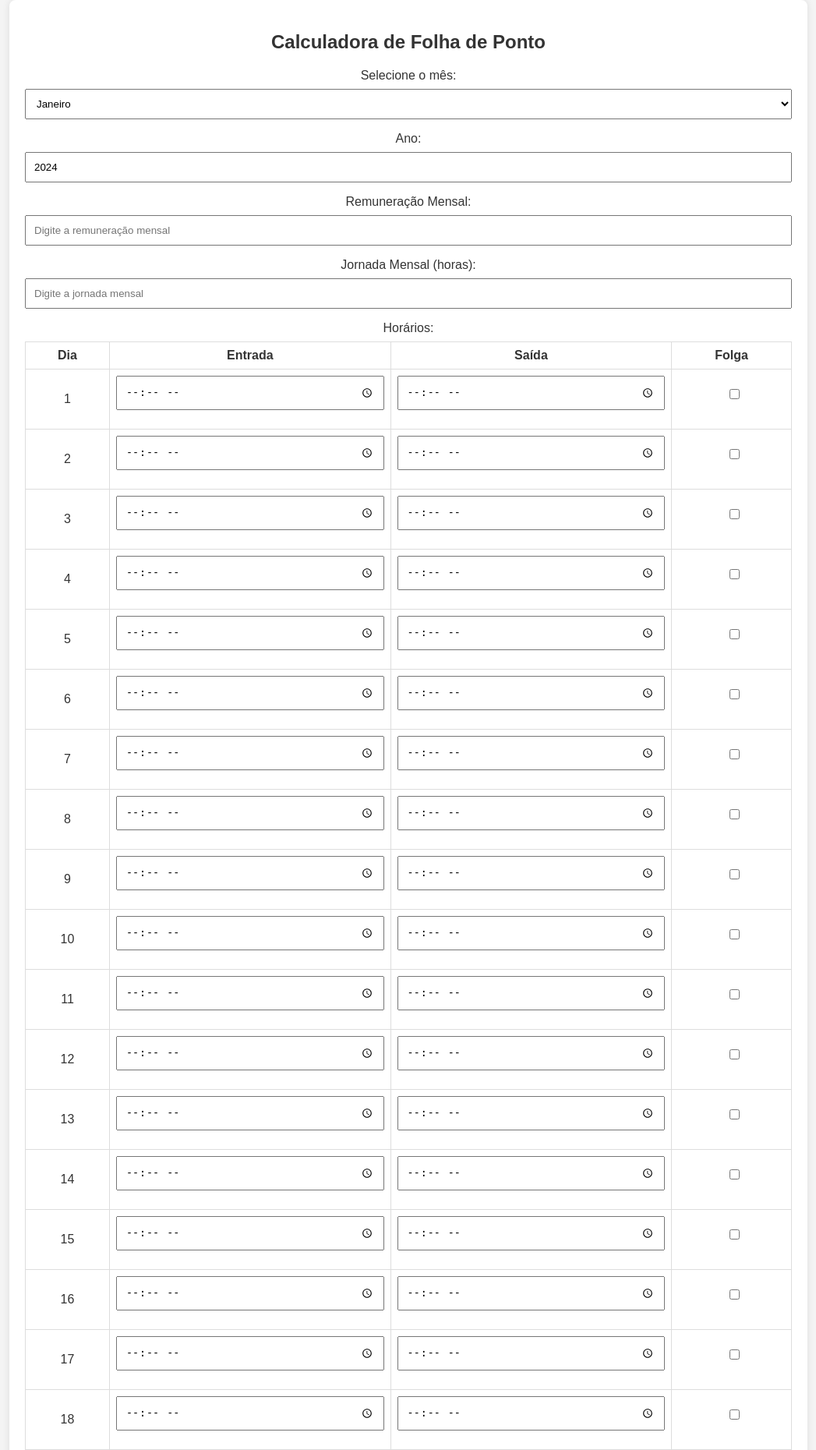
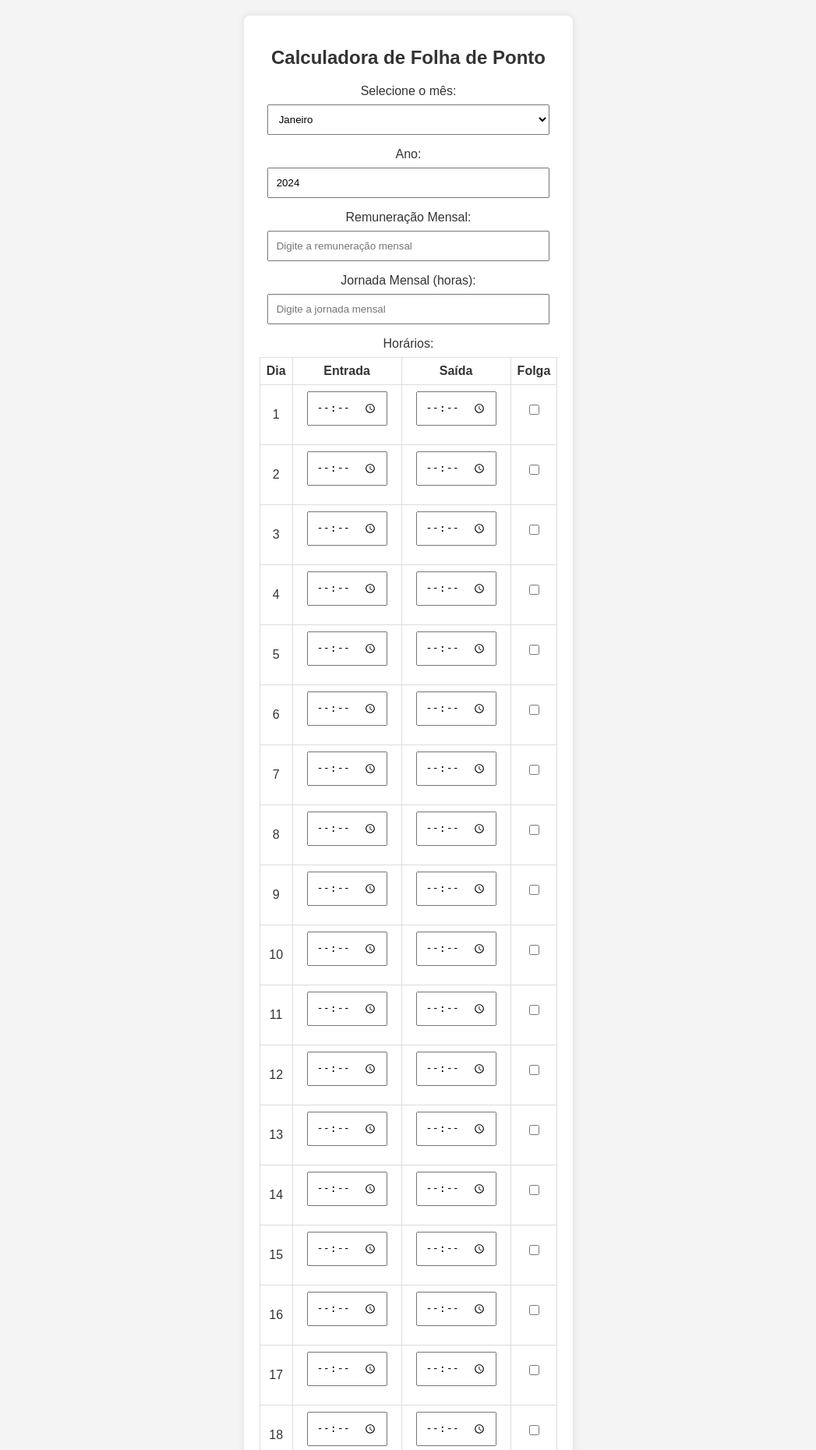
Before and after one commit to mbenitesgit/folhapontoweb, a PHP site: page / in a window 1280 px wide. Shown: the top 1860 px of the page at 78% size, without its empty margins (116-1163 px from the left). Run offline with PHP 8.4, Linux system fonts and the light colour scheme.

Commit message:
Update styles.css

```diff
--- a/styles.css
+++ b/styles.css
@@ -16,9 +16,9 @@ body {
     box-shadow: 0 0 10px rgba(0, 0, 0, 0.1);
     padding: 20px;
     text-align: center;
-    width: 80%;
+    max-width: 600px; /* Limita a largura do container para uma melhor leitura */
+    margin: 20px; /* Adiciona margem para melhor espaçamento */
     box-sizing: border-box;
-    overflow-x: auto; /* Adicionado para permitir rolagem horizontal se necessário */
 }
 
 h1 {
@@ -31,7 +31,7 @@ label {
 }
 
 input, select, button {
-    width: 100%;
+    width: calc(100% - 20px);
     padding: 10px;
     margin-bottom: 16px;
     box-sizing: border-box;
```
